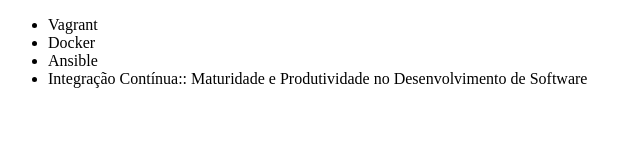
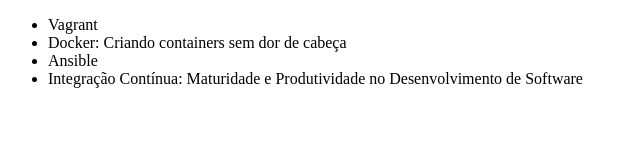
Before and after one commit to renatasallum/alura-git, a plain HTML site: page index.html in a window 1280 px wide. Shown: the whole page, without its empty margins (0-640 px from the left). Drawn offline with Linux system fonts and the light colour scheme.

Commit message:
Corrigindo nome do curso de Docker

```diff
--- a/index.html
+++ b/index.html
@@ -7,9 +7,9 @@
 <body>
     <ul>
         <li>Vagrant</li>
-        <li>Docker</li>
+        <li>Docker: Criando containers sem dor de cabeça</li>
         <li>Ansible</li>
-        <li>Integração Contínua:: Maturidade e Produtividade no Desenvolvimento de Software</li>
+        <li>Integração Contínua: Maturidade e Produtividade no Desenvolvimento de Software</li>
     </ul>
 </body>
 </html>
```
